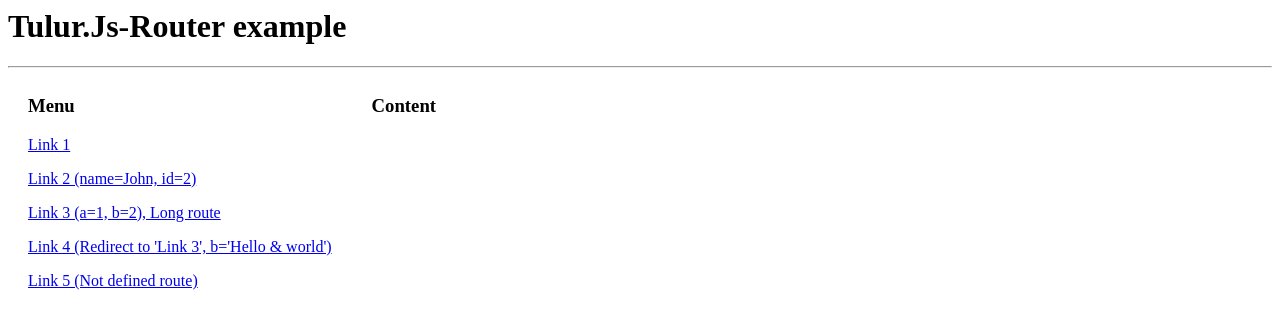
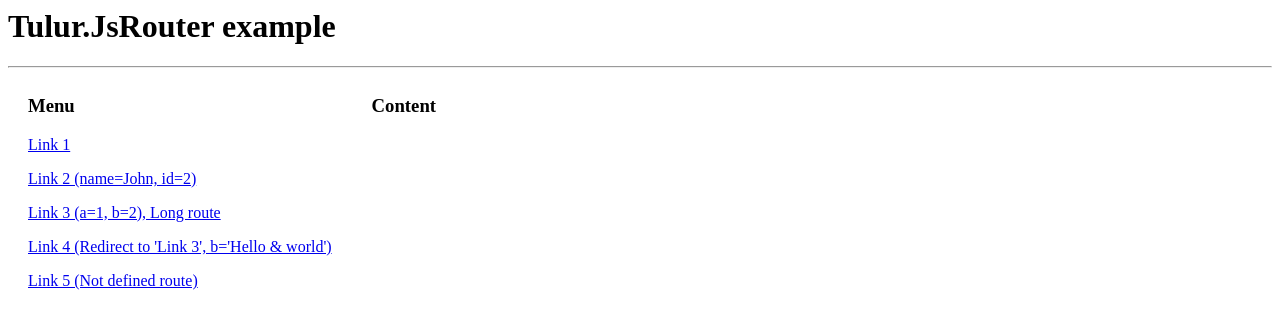
Before and after one commit to Alexander-Protasenya/Tulur.JsRouter, a website built with webpack: page index.html in a window 1280 px wide. Built offline with nearby package versions, Linux system fonts and the light colour scheme.

Commit message:
Fix title

```diff
--- a/index.html
+++ b/index.html
@@ -1,11 +1,11 @@
 <html>
 
 <head>
-	<title>Tulur.Js-Router example</title>
+	<title>Tulur.JsRouter example</title>
 </head>
 <body>
 	<h1>
-		Tulur.Js-Router example
+		Tulur.JsRouter example
 	</h1>
 	<hr />
 	<div class="container">
```
